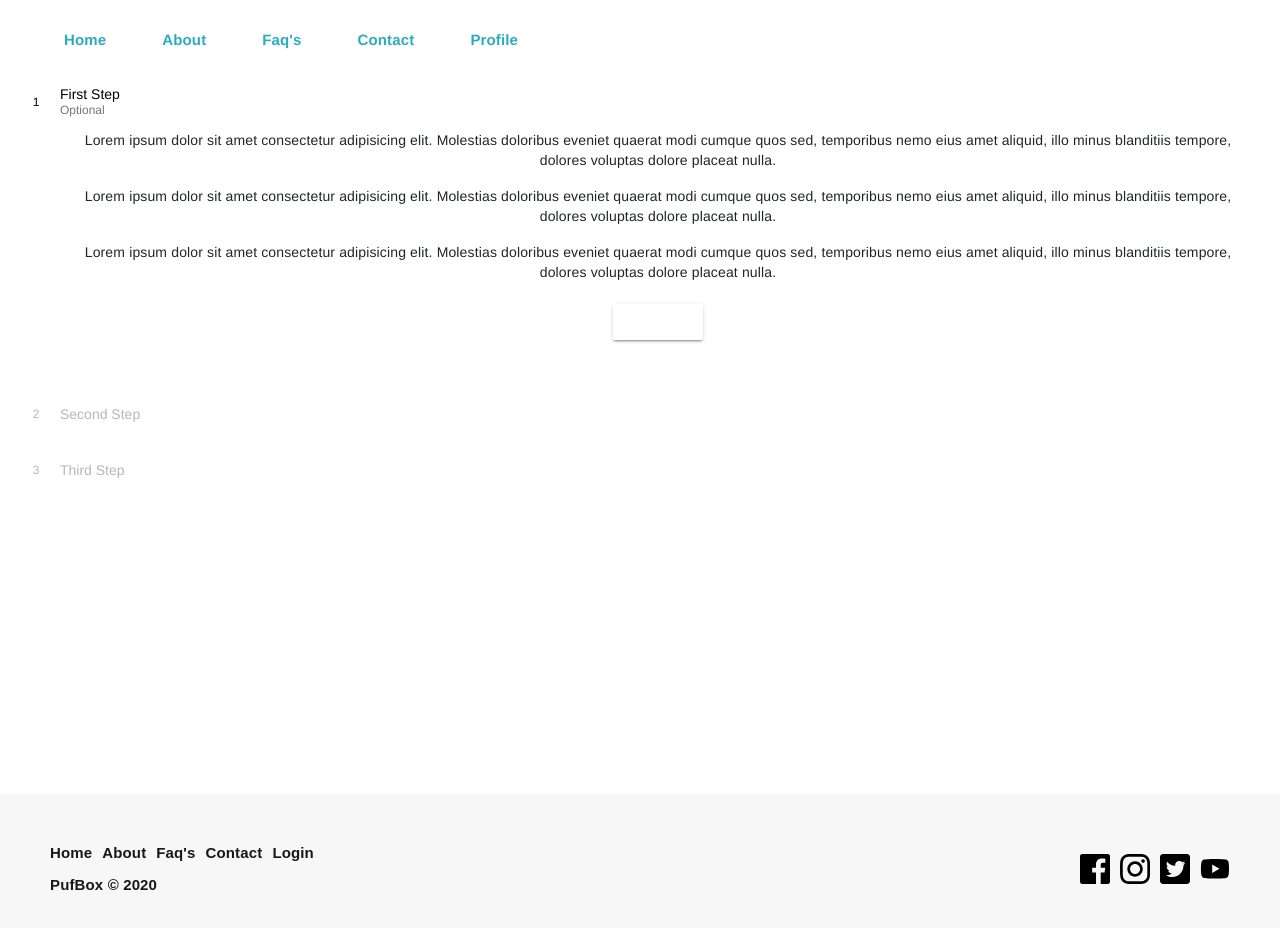
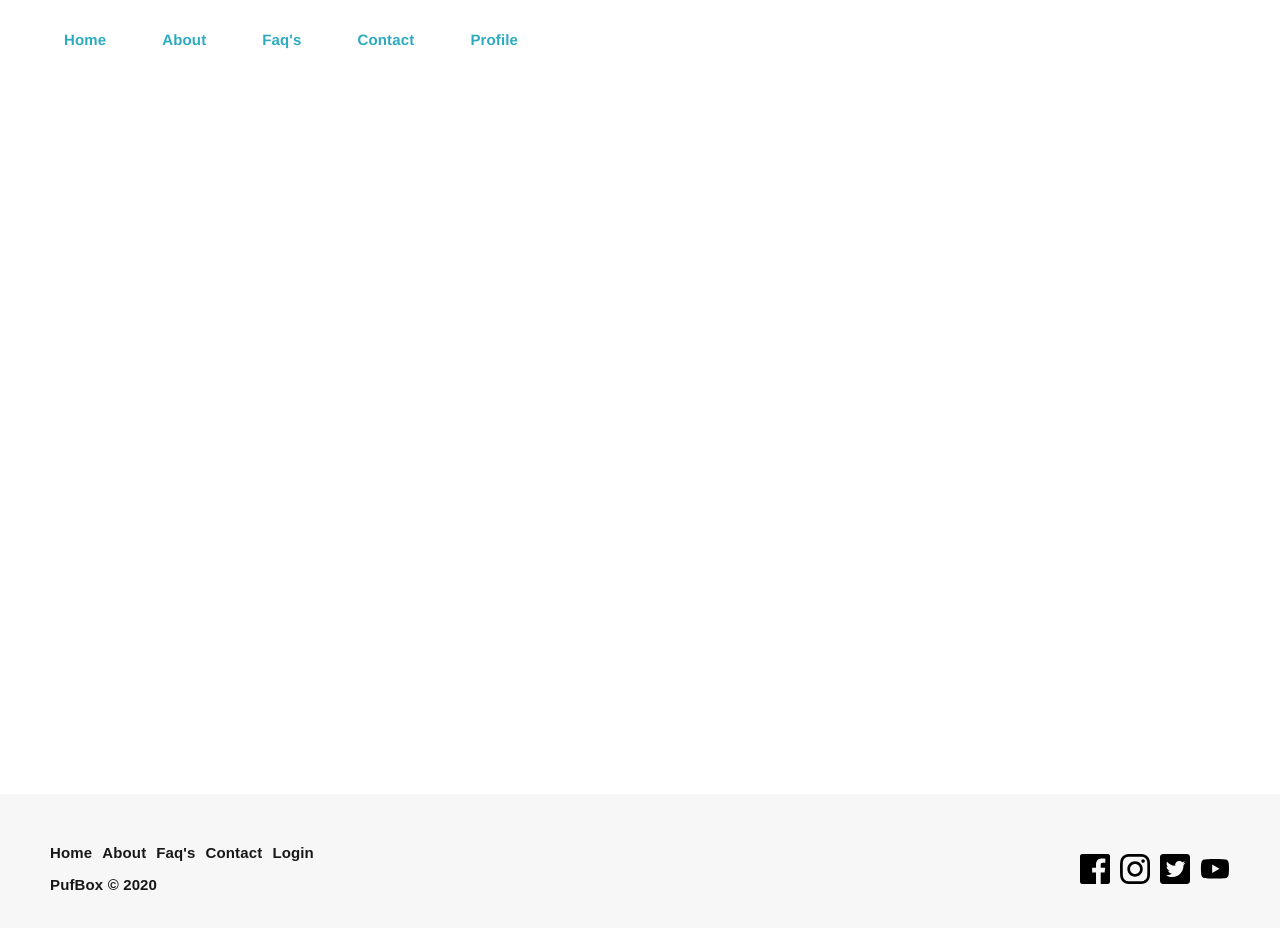
Before and after one commit to anujpatidar3/pufbox-vue-ui, a Vue app: page /#/profile in a window 1280 px wide. Shown: the top 928 px of the page. Built offline with nearby package versions, Linux system fonts and the light colour scheme.

Commit message:
commentted stepper

```diff
--- a/src/components/profile/profilecontent.vue
+++ b/src/components/profile/profilecontent.vue
@@ -1,6 +1,6 @@
 <template>
   <div class="profilecontent">
-    <div>
+    <!-- <div>
     <md-steppers  :md-active-step.sync="active" md-vertical md-linear>
       <md-step  id="first" md-label="First Step" md-description="Optional" :md-editable="false" :md-done.sync="first">
         <p>Lorem ipsum dolor sit amet consectetur adipisicing elit. Molestias doloribus eveniet quaerat modi cumque quos sed, temporibus nemo eius amet aliquid, illo minus blanditiis tempore, dolores voluptas dolore placeat nulla.</p>
@@ -24,7 +24,7 @@
         <md-button class="md-raised md-primary stepper-custom-btn" @click="setDone('third')">Done</md-button>
       </md-step>
     </md-steppers>
-  </div>
+  </div> -->
   </div>
 </template>
 
--- a/src/main.js
+++ b/src/main.js
@@ -8,7 +8,7 @@ import "bootstrap-vue/dist/bootstrap-vue.css"
 import './icons.js';
 import VueMaterial from 'vue-material'
 import 'vue-material/dist/vue-material.min.css'
-
+import 'vue-material/dist/theme/default.css'
 import ScrollAnimation from './directives/scrollanimation'
 import { FontAwesomeIcon } from '@fortawesome/vue-fontawesome'
 
```
